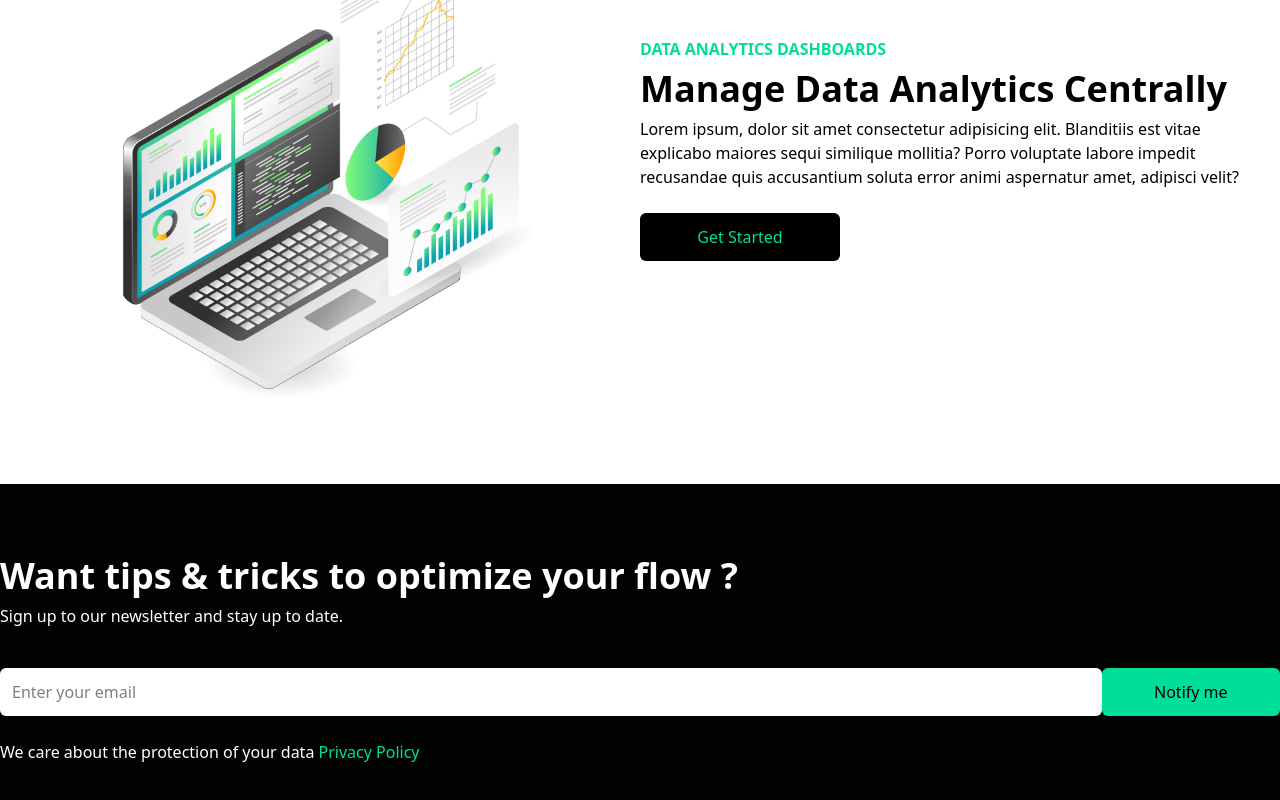
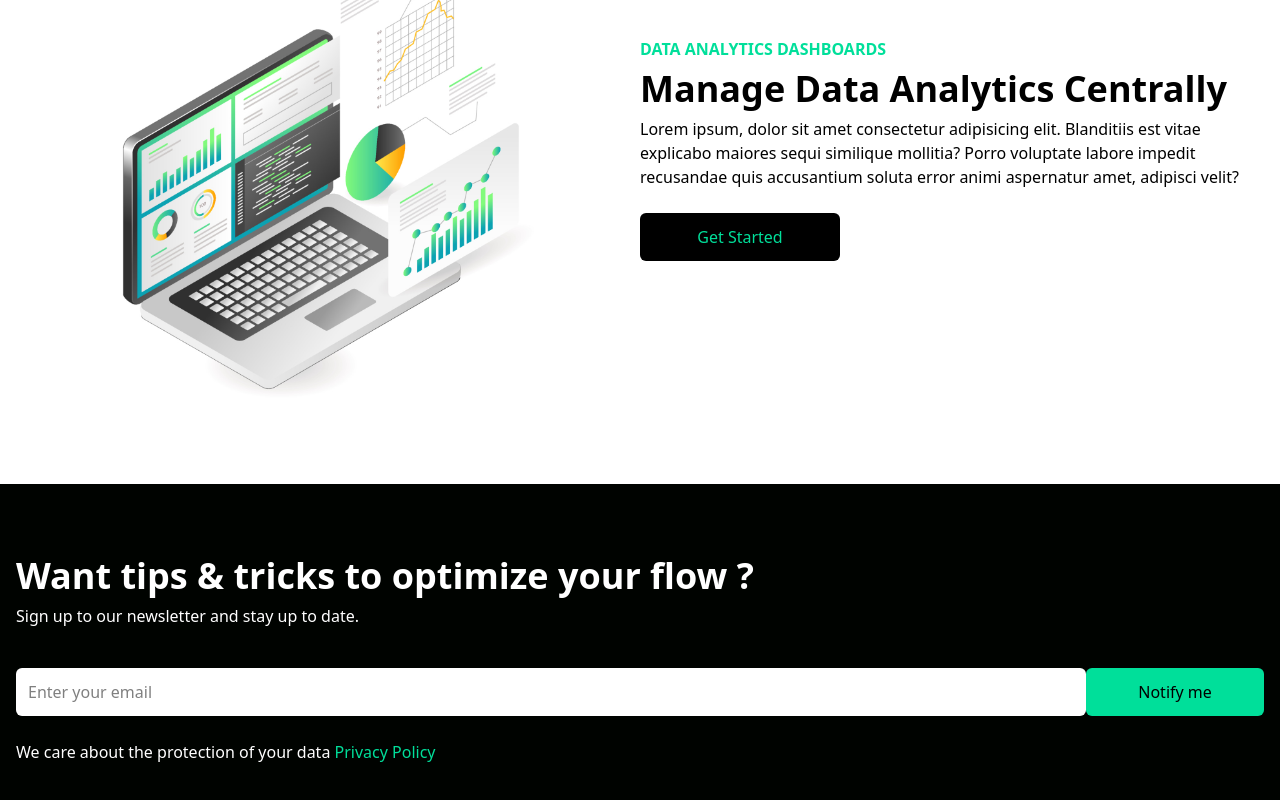
Before and after one commit to Developerfiyin/first-tailwind-project, a React (Vite) app: page / in a window 1280 px wide. Shown: the part 1145-1945 px from the top of the page. Built offline with nearby package versions, Linux system fonts and the light colour scheme.

Commit message:
updated div

```diff
--- a/src/Components/Newsletter.jsx
+++ b/src/Components/Newsletter.jsx
@@ -2,18 +2,18 @@ import React from 'react'
 
 const Newsletter = () => {
   return (
-    <div className='text-white w-full py-16'>
+    <div className='text-white w-full py-16 px-4'>
         <div className="max-w-[1240px] mx-auto grid lg:grid-cols-3 "></div>
         <div className='lg:col-span-2'>
         <h1 className='font-bold text-2xl md:text-4xl sm:text-3xl py-2'> Want tips & tricks to optimize your flow ? </h1>
             <p>Sign up to our newsletter and stay up to date.</p>
         </div>
         <div className='my-4'>
-         <div className='flex flex-col sm:flex-row justify-between items-center'>
-                <input type="text" placeholder='Enter your email' className='bg-white w-full flex text-black p-3 rounded-md' />
+         <div className='flex flex-col sm:flex-row justify-between items-center w-full'>
+                <input type="text"
+            placeholder='Enter your email' className='bg-white w-full flex text-black p-3 rounded-md' />
             <button className='bg-[#00df9a] text-black w-[200px] rounded-md font-medium my-6 mx-auto ml-4 md:mx-0 px-6 py-3 hover:bg-black hover:text-[#00df9a]' >Notify me</button>
             </div>
-
            <p>We care about the protection of your data  <span className='text-[#00df9a]'> Privacy Policy</span> </p>
          </div>
          </div>
```
